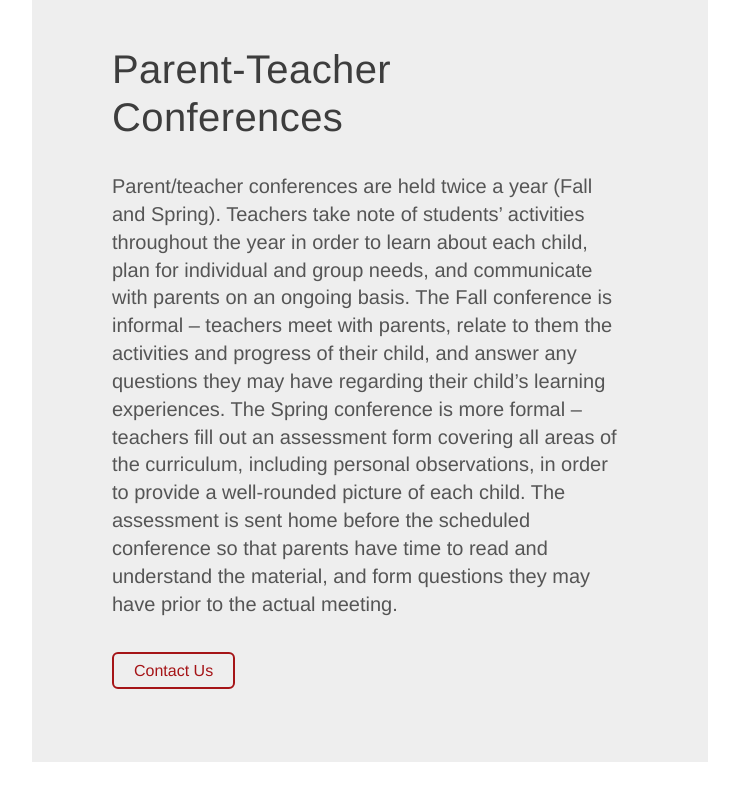
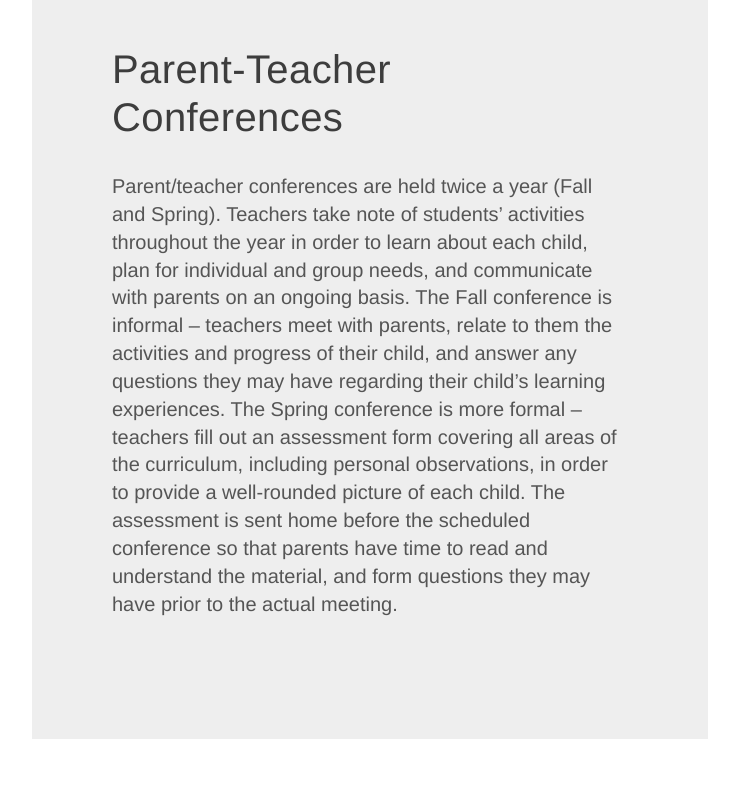
Before and after one commit to cse256-sp2023/information-foraging-project-mc-bri-zoe-maya, a website: page files/communication.html in a window 1280 px wide. Shown: the part 1039-1839 px from the top of the page, without its empty margins (28-767 px from the left). Drawn offline with nearby package versions, Linux system fonts and the light colour scheme; files that its build step writes are made by us from their sources; files whose address does not match are found by name.

Commit message:
Update communication.html

```diff
--- a/files/communication.html
+++ b/files/communication.html
@@ -26,7 +26,6 @@
           <p>
             Parent/teacher conferences are held twice a year (Fall and Spring). Teachers take note of students’ activities throughout the year in order to learn about each child, plan for individual and group needs, and communicate with parents on an ongoing basis. The Fall conference is informal – teachers meet with parents, relate to them the activities and progress of their child, and answer any questions they may have regarding their child’s learning experiences. The Spring conference is more formal – teachers fill out an assessment form covering all areas of the curriculum, including personal observations, in order to provide a well-rounded picture of each child. The assessment is sent home before the scheduled conference so that parents have time to read and understand the material, and form questions they may have prior to the actual meeting.
           </p>
-          <a>Contact Us</a>
         </div>
       </div>
 
```
